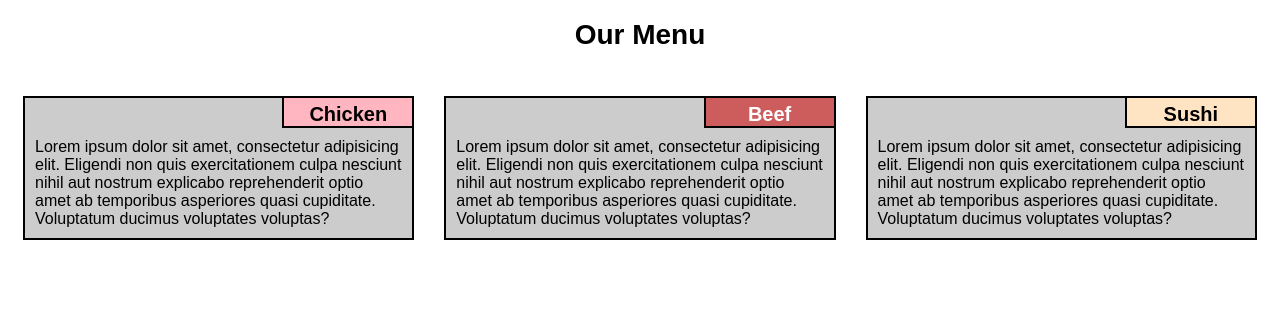
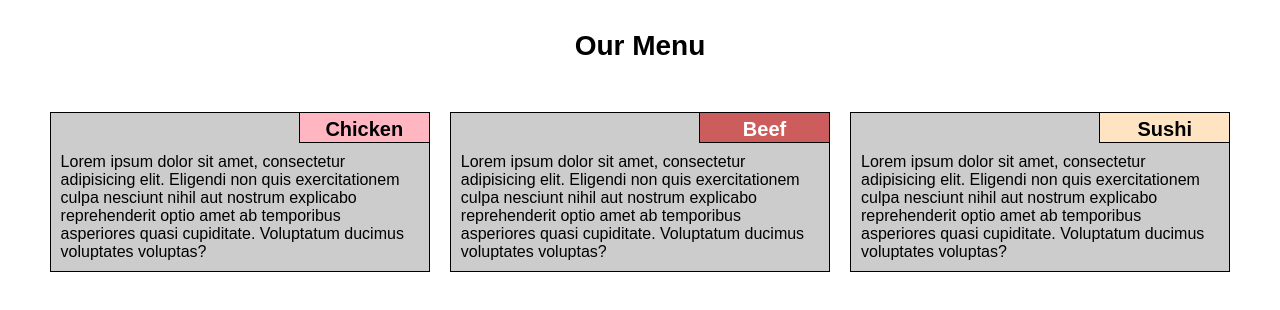
Before and after one commit to hamidabbasiie/coursera-html-css-js, a plain HTML site: page module2-solution/index.html in a window 1280 px wide. Drawn offline with Linux system fonts and the light colour scheme.

Commit message:
Final update.

```diff
--- a/module2-solution/css/style.css
+++ b/module2-solution/css/style.css
@@ -7,24 +7,23 @@ body{
   font-family: Arial, Helvetica, sans-serif;
 }
 h1 {
-  margin-bottom: 30px;
+  margin: 30px 0px 50px 0px;
   text-align: center;
   font-size: 1.75em;
 }
-
-.row div {
-
+.row{
+  width: 95%;
+  margin-left: auto;
+  margin-right: auto;
 }
-
-section {
-  border: 2px solid black;
+.row section {
+  border: 1px solid black;
   background-color: #CCCCCC;
   padding: 40px 10px 10px 10px;
-  margin: 15px;
+  margin: 0px 10px 20px 10px;
   position: relative;
 }
-
-section > header{
+.row section > header{
   position: absolute;
   top: 0;
   right: 0;
@@ -34,8 +33,8 @@ section > header{
   padding: 5px;
   margin-bottom: 10px;
   background-color: #0000ff;
-  border-left: 2px solid black;
-  border-bottom: 2px solid black;
+  border-left: 1px solid black;
+  border-bottom: 1px solid black;
   font-weight: bold;
   font-size: 1.25em;
 }
@@ -49,12 +48,8 @@ section > header{
 #chicken{
   background-color: #ffb6c1;
 }
-/* Simple Responsive Framework. */
-.row {
-  width: 100%;
-}
 
-/********** Large devices only **********/
+/********** Desktop view only **********/
 @media (min-width: 992px) {
   .col-lg-1, .col-lg-2, .col-lg-3, .col-lg-4, .col-lg-5, .col-lg-6, .col-lg-7, .col-lg-8, .col-lg-9, .col-lg-10, .col-lg-11, .col-lg-12 {
     float: left;
@@ -97,7 +92,7 @@ section > header{
   }
 }
 
-/********** Medium devices only **********/
+/********** Tablet view only **********/
 @media (min-width: 768px) and (max-width: 991px) {
   .col-md-1, .col-md-2, .col-md-3, .col-md-4, .col-md-5, .col-md-6, .col-md-7, .col-md-8, .col-md-9, .col-md-10, .col-md-11, .col-md-12 {
     float: left;
@@ -138,6 +133,9 @@ section > header{
   .col-md-12 {
     width: 100%;
   }
+}
+
+/********** Mobile view only **********/
   @media (max-width: 767px) {
     .col-sm-1, .col-sm-2, .col-sm-3, .col-sm-4, .col-sm-5, .col-sm-6, .col-sm-7, .col-sm-8, .col-sm-9, .col-sm-10, .col-sm-11, .col-sm-12 {
       float: left;
--- a/module2-solution/index.html
+++ b/module2-solution/index.html
@@ -3,7 +3,7 @@
 <head>
   <meta charset="utf-8">
   <meta name="viewport" content="width=device-width, initial-scale=1">
-<title>Responsive Layout</title>
+  <title>Assignment Solution for Module 2</title>
   <link rel="stylesheet" href="css/style.css">
 </head>
 <body>
```
Lines whose indentation alone changed are shown as unchanged.
